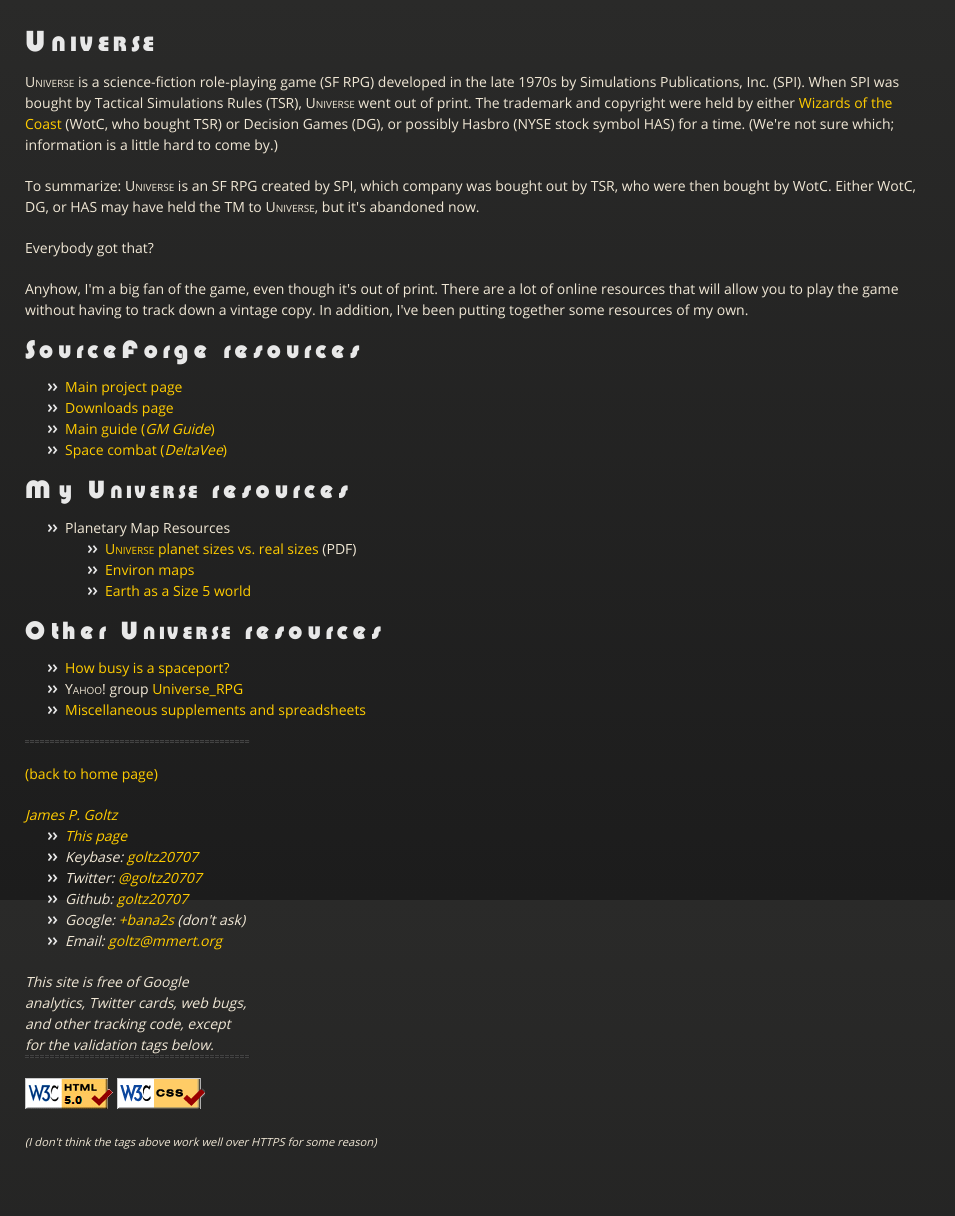
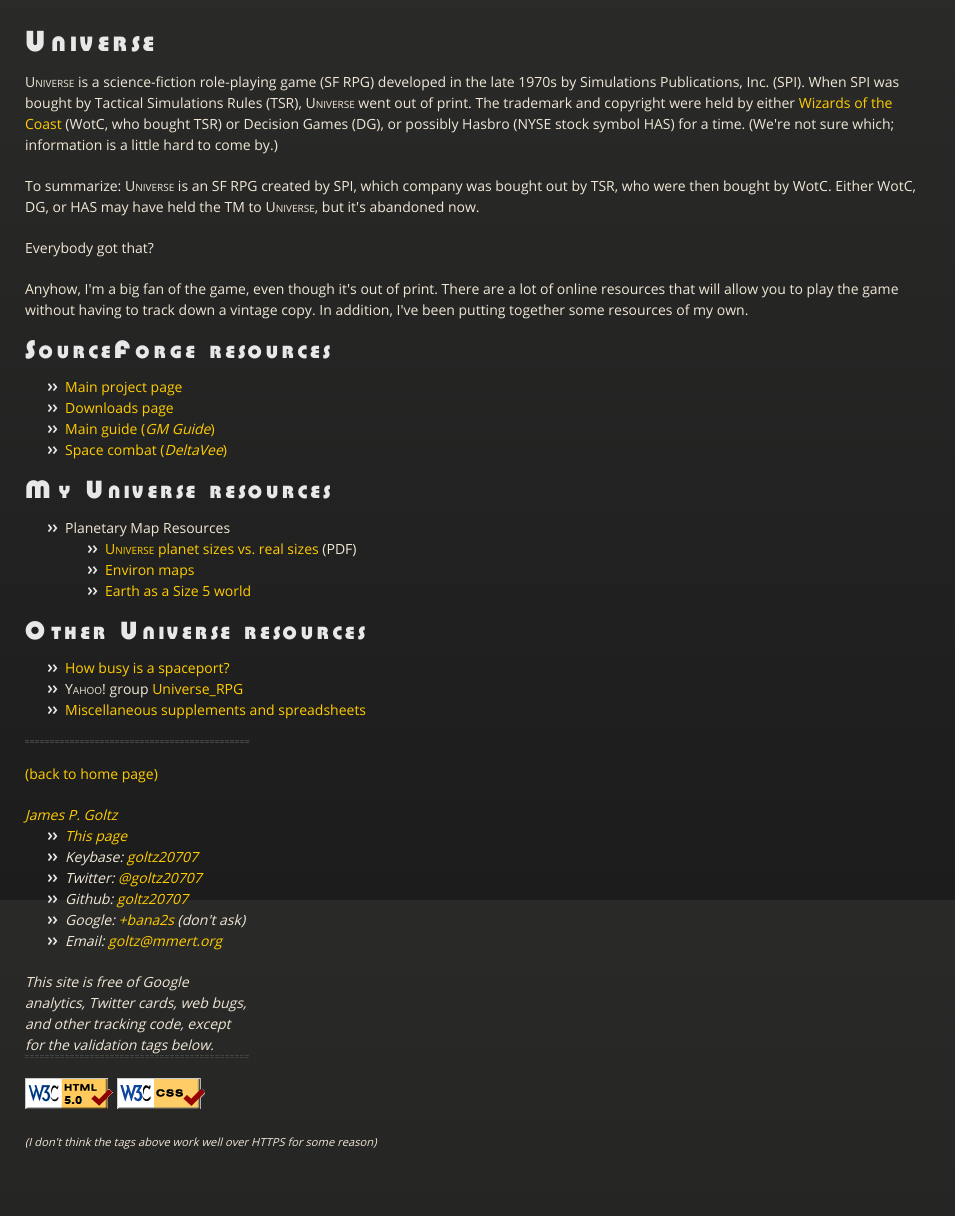
Before and after one commit to goltz20707/goltz20707.github.io, a Jekyll site: the page built from Universe/index.html, in a window 1280 px wide. Shown: the whole page, without its empty margins (0-955 px from the left). Built offline with Jekyll 4.4.1, drawn with Linux system fonts in a browser that asks for light colours.

Commit message:
Update universe.css-- tweaking styles

```diff
--- a/css/universe.css
+++ b/css/universe.css
@@ -44,4 +44,7 @@
 
 /* Defaults for various tags. */
 /* h1 { font-family: sans-serif; } */
-h2 { font-family: 'PumpRus', sans-serif; }
+h2 {
+    font-variant: small-caps;
+    font-family: 'PumpRus', sans-serif;
+}
```
